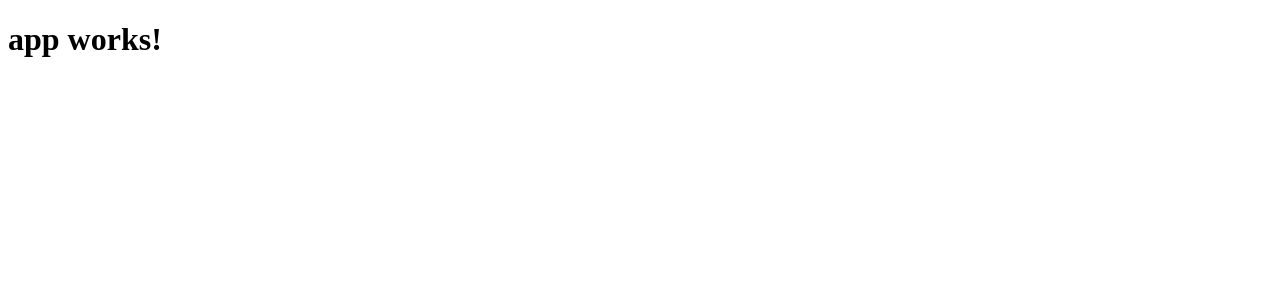
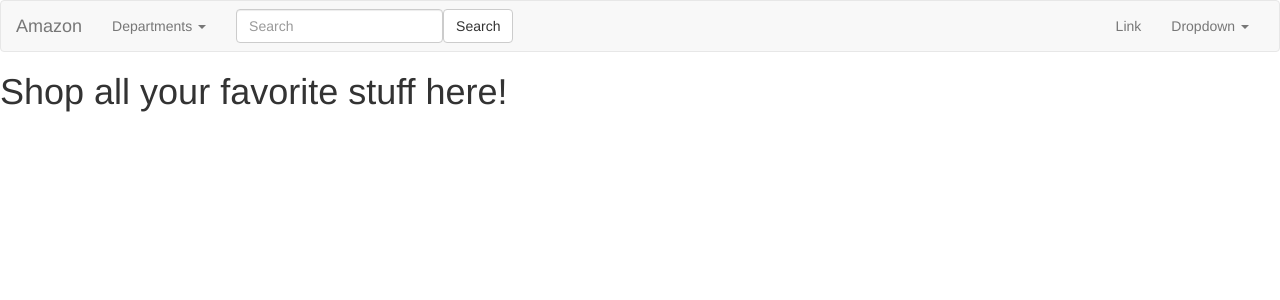
Before and after one commit to sumanbh/node-amazon, an Angular app: page /shop in a window 1280 px wide. Shown: the top 300 px of the page. Built offline with nearby package versions, Linux system fonts and the light colour scheme.

Commit message:
basic skeleton for website

```diff
--- /dev/null
+++ b/src/app.js
@@ -0,0 +1,36 @@
+var express = require('express');
+var path = require('path');
+var favicon = require('serve-favicon');
+var logger = require('morgan');
+var cookieParser = require('cookie-parser');
+var bodyParser = require('body-parser');
+
+var app = express();
+
+app.use(logger('dev'));
+app.use(bodyParser.json());
+app.use(bodyParser.urlencoded({ extended: false }));
+app.use(cookieParser());
+app.use(express.static(__dirname));
+
+app.get('/*', function (req, res) {
+    res.sendFile(path.join(__dirname, 'index.html'));
+});
+// catch 404 and forward to error handler
+app.use(function (req, res, next) {
+    var err = new Error('Not Found');
+    err.status = 404;
+    next(err);
+});
+
+if (app.get('env') === 'development') {
+    app.listen(3000, function () {
+        console.log('Example app listening on port 3000!');
+    });
+}
+else {
+    app.listen(8080, function () {
+        console.log('Example app listening on port 8080!');
+    });
+}
+module.exports = app;
--- a/src/app/app.component.html
+++ b/src/app/app.component.html
@@ -1,3 +1,54 @@
-<h1>
-  {{title}}
-</h1>
+<nav class="navbar navbar-default">
+  <div class="container-fluid">
+    <!-- Brand and toggle get grouped for better mobile display -->
+    <div class="navbar-header">
+      <button type="button" class="navbar-toggle collapsed" data-toggle="collapse" data-target="#bs-example-navbar-collapse-1" aria-expanded="false">
+        <span class="sr-only">Toggle navigation</span>
+        <span class="icon-bar"></span>
+        <span class="icon-bar"></span>
+        <span class="icon-bar"></span>
+      </button>
+      <a class="navbar-brand" [routerLink]="['/']">Amazon</a>
+    </div>
+
+    <!-- Collect the nav links, forms, and other content for toggling -->
+    <div class="collapse navbar-collapse" id="bs-example-navbar-collapse-1">
+      <ul class="nav navbar-nav">
+        <li class="dropdown">
+          <a href="#" class="dropdown-toggle" data-toggle="dropdown" role="button" aria-haspopup="true" aria-expanded="false">Departments <span class="caret"></span></a>
+          <ul class="dropdown-menu">
+            <li><a [routerLink]="['/shop']">Shop</a></li>
+            <li><a href="#">Another action</a></li>
+            <li><a href="#">Something else here</a></li>
+            <li role="separator" class="divider"></li>
+            <li><a href="#">Separated link</a></li>
+            <li role="separator" class="divider"></li>
+            <li><a href="#">One more separated link</a></li>
+          </ul>
+        </li>
+      </ul>
+      <form class="navbar-form navbar-left">
+        <div class="form-group">
+          <input type="text" class="form-control" placeholder="Search">
+        </div>
+        <button type="submit" class="btn btn-default">Search</button>
+      </form>
+      <ul class="nav navbar-nav navbar-right">
+        <li><a href="#">Link</a></li>
+        <li class="dropdown">
+          <a href="#" class="dropdown-toggle" data-toggle="dropdown" role="button" aria-haspopup="true" aria-expanded="false">Dropdown <span class="caret"></span></a>
+          <ul class="dropdown-menu">
+            <li><a href="#">Action</a></li>
+            <li><a href="#">Another action</a></li>
+            <li><a href="#">Something else here</a></li>
+            <li role="separator" class="divider"></li>
+            <li><a href="#">Separated link</a></li>
+          </ul>
+        </li>
+      </ul>
+    </div><!-- /.navbar-collapse -->
+  </div><!-- /.container-fluid -->
+</nav>
+<div class="outer-outlet">
+      <router-outlet></router-outlet>
+    </div>
--- a/src/app/app.component.ts
+++ b/src/app/app.component.ts
@@ -1,10 +1,12 @@
 import { Component } from '@angular/core';
+import { ActivatedRoute, ROUTER_DIRECTIVES } from '@angular/router';
 
 @Component({
   selector: 'app-root',
   templateUrl: 'app.component.html',
   styleUrls: ['app.component.css']
 })
+
 export class AppComponent {
-  title = 'app works!';
+
 }
--- a/src/app/app.module.ts
+++ b/src/app/app.module.ts
@@ -2,19 +2,24 @@ import { BrowserModule } from '@angular/platform-browser';
 import { NgModule, ApplicationRef } from '@angular/core';
 import { CommonModule } from '@angular/common';
 import { FormsModule } from '@angular/forms';
+import { RouterModule } from '@angular/router';
+
 import { AppComponent } from './app.component';
+import { routes } from './app.routes';
+import { ShopComponent } from './shop.component'
 
 @NgModule({
   declarations: [
-    AppComponent
+    AppComponent,
+    ShopComponent
   ],
   imports: [
     BrowserModule,
     CommonModule,
-    FormsModule
+    FormsModule,
+    RouterModule.forRoot(routes)
   ],
   providers: [],
-  entryComponents: [AppComponent],
   bootstrap: [AppComponent]
 })
 export class AppModule {
--- /dev/null
+++ b/src/app/home.component.html
@@ -0,0 +1 @@
+<h1> Nice home mate! </h1>
--- /dev/null
+++ b/src/app/home.component.ts
@@ -0,0 +1,12 @@
+import { Component, OnInit } from '@angular/core';
+
+@Component({
+    selector: 'amz-home',
+    templateUrl: 'home.component.html'
+})
+export class HomeComponent implements OnInit {
+    constructor() { }
+
+    ngOnInit() { }
+
+}
--- /dev/null
+++ b/src/app/shop.component.html
@@ -0,0 +1 @@
+<h1> Shop all your favorite stuff here! </h1>
--- /dev/null
+++ b/src/app/shop.component.ts
@@ -0,0 +1,12 @@
+import { Component, OnInit } from '@angular/core';
+
+@Component({
+    selector: 'shop',
+    templateUrl: 'shop.component.html'
+})
+export class ShopComponent implements OnInit {
+    constructor() { }
+
+    ngOnInit() { }
+
+}
--- a/src/index.html
+++ b/src/index.html
@@ -8,6 +8,16 @@
   <meta name="viewport" content="width=device-width, initial-scale=1">
   <link rel="icon" type="image/x-icon" href="favicon.ico">
 
+  <!-- Latest compiled and minified CSS -->
+<link rel="stylesheet" href="https://maxcdn.bootstrapcdn.com/bootstrap/3.3.7/css/bootstrap.min.css" integrity="sha384-BVYiiSIFeK1dGmJRAkycuHAHRg32OmUcww7on3RYdg4Va+PmSTsz/K68vbdEjh4u" crossorigin="anonymous">
+
+<!--jQuery-->
+<script src="https://ajax.googleapis.com/ajax/libs/jquery/1.12.4/jquery.min.js"></script>
+
+<!-- Latest compiled and minified JavaScript -->
+<script src="https://maxcdn.bootstrapcdn.com/bootstrap/3.3.7/js/bootstrap.min.js" integrity="sha384-Tc5IQib027qvyjSMfHjOMaLkfuWVxZxUPnCJA7l2mCWNIpG9mGCD8wGNIcPD7Txa" crossorigin="anonymous"></script>
+
+
 </head>
 <body>
   <app-root>Loading...</app-root>
--- a/src/main.ts
+++ b/src/main.ts
@@ -1,9 +1,5 @@
 import { platformBrowserDynamic } from '@angular/platform-browser-dynamic';
 import { enableProdMode } from '@angular/core';
-import { AppModule, environment } from './app/';
-
-if (environment.production) {
-  enableProdMode();
-}
+import { AppModule } from './app/app.module';
 
 platformBrowserDynamic().bootstrapModule(AppModule);
```
Also changed, not shown: package.json (+11 -1 lines), src/app/app.routes.ts (added, +14 -0 lines).
